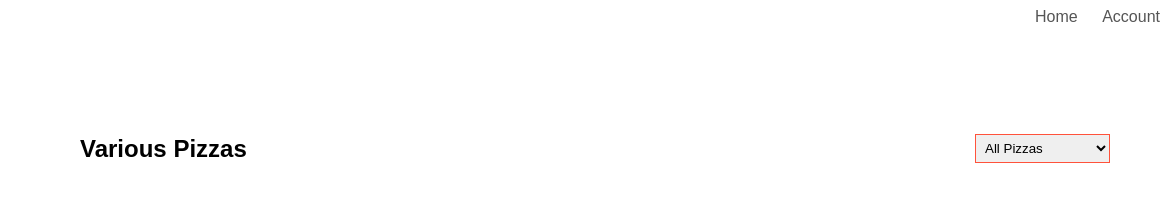
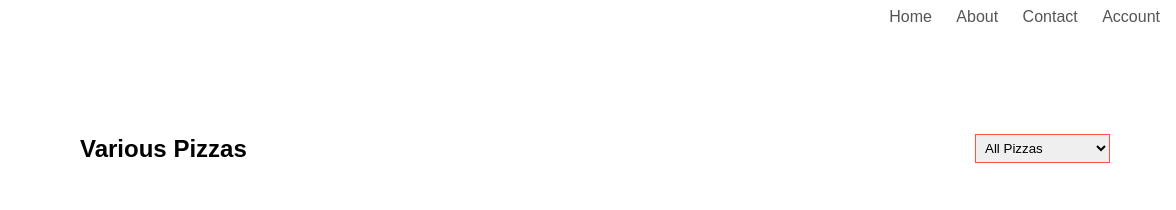
Before and after one commit to 2478/Restaurant, a plain HTML site: page pizzad.html in a window 1280 px wide. Shown: the top 210 px of the page, 45-1221 px from the left. Drawn offline with Linux system fonts and the light colour scheme.

Commit message:
Update pizzad.html

```diff
--- a/pizzad.html
+++ b/pizzad.html
@@ -21,6 +21,8 @@
         <nav>
             <ul id="MenuItems">
                 <li> <a href="home.html">Home</a></li>
+                <li> <a href="">About</a></li>
+                <li> <a href="">Contact</a></li>
                 <li> <a href="Account.html">Account</a></li>
             </ul>
         </nav>
```
